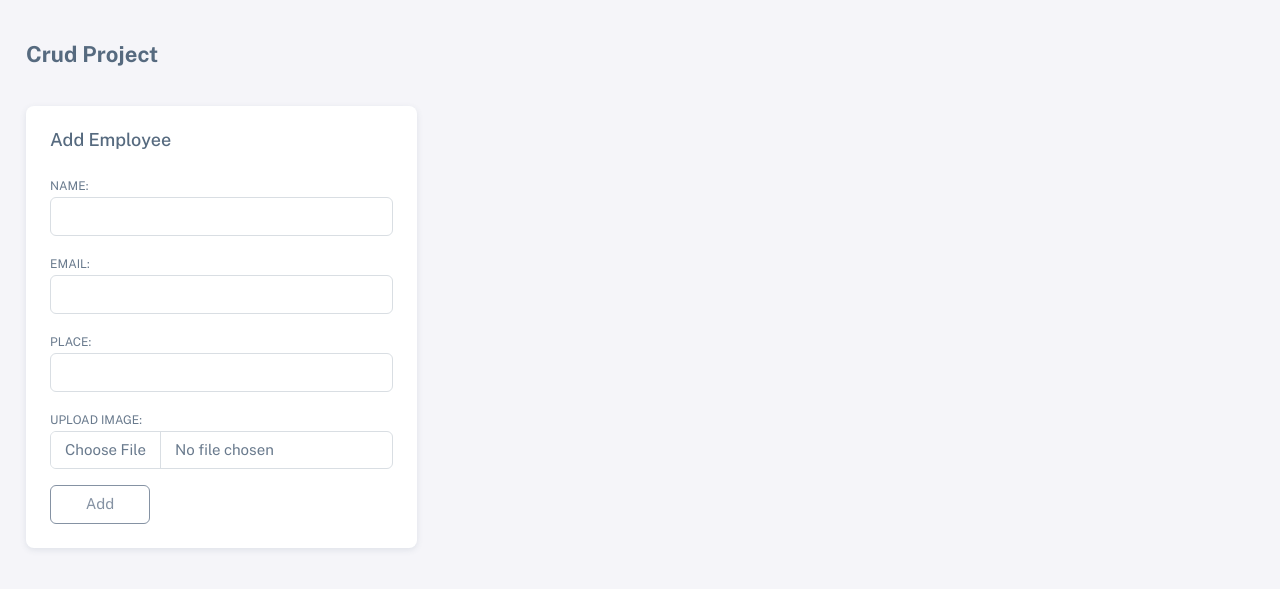
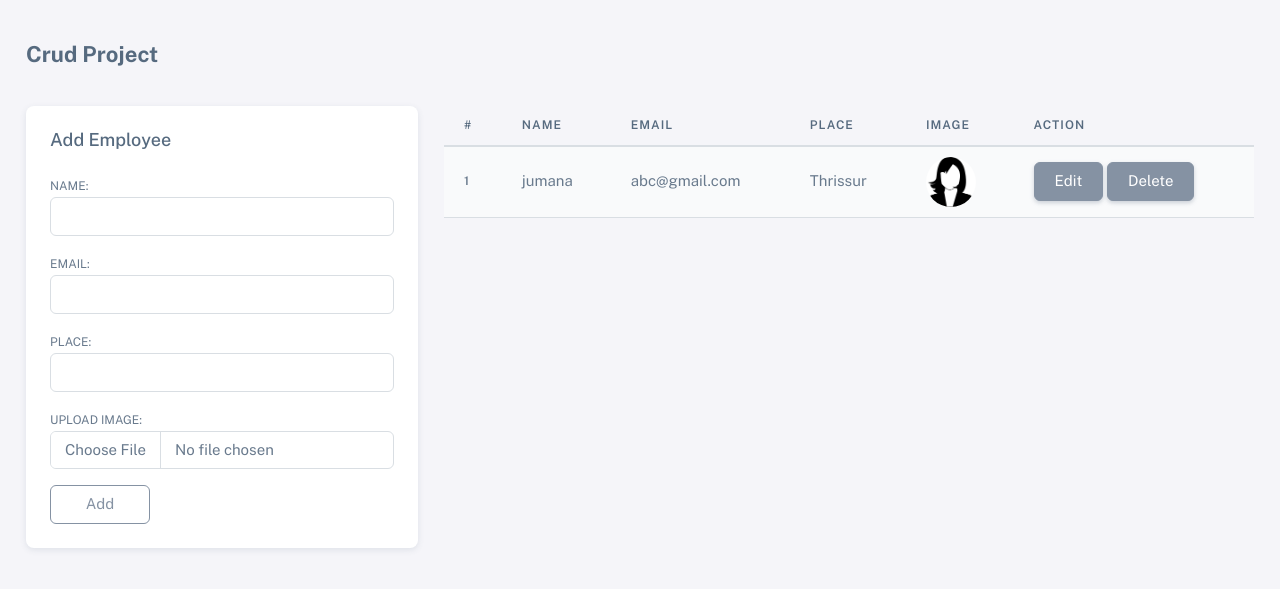
Before and after one commit to jumana2000/CRUD_PROJECT, a Django app: template CRUDAPP/templates/index.html in a window 1280 px wide. Shown: the top 589 px of the page. Run offline with Django 3.2, Linux system fonts and the light colour scheme; the template is opened without the code that fills it: values that come from a table or form of the project are taken from there, others are empty; data comes from the database, SQL or seed files in the repository; both versions use the stored data as it was after the commit; some libraries are stand-ins or nearby versions.

Commit message:
All data displayed from database in index.html

```diff
--- a/CRUDAPP/models.py
+++ b/CRUDAPP/models.py
@@ -6,4 +6,4 @@ class Employeedb(models.Model):
     name = models.CharField(max_length=100,blank=True)
     email = models.EmailField(blank=True)
     place = models.CharField(max_length=100,blank=True)
-    upload_image = models.ImageField(upload_to='emp_image',blank=True)
+    upload_image = models.FileField(upload_to='emp_image',blank=True)
--- a/CRUDAPP/templates/base.html
+++ b/CRUDAPP/templates/base.html
@@ -61,7 +61,7 @@
         <!-- / Menu -->
 
         <!-- Layout container -->
-        <div>
+
 
           <!-- Content wrapper -->
           <div class="content-wrapper">
@@ -81,7 +81,7 @@
             <div class="content-backdrop fade"></div>
           </div>
           <!-- Content wrapper -->
-        </div>
+
         <!-- / Layout page -->
       </div>
 
--- a/CRUDAPP/templates/index.html
+++ b/CRUDAPP/templates/index.html
@@ -1,26 +1,67 @@
 {% extends 'base.html' %}
 {% block content %}
+
 <div class="row">
 
-    <div class="col-md-12">
+    <div class="col-md-4">
       <!-- HTML5 Inputs -->
       <div class="card mb-4">
         <h5 class="card-header">Add Employee</h5>
         <div class="card-body">
-        <form method="post">
+        <form method="post" enctype="multipart/form-data">
             {% csrf_token %}
             {{ form.as_p }}
             <input type="submit" value="Add" class="btn btn-outline-secondary" style="width: 100px;">
         </form>
+        </div>
+      </div>
+
+    </div>
+
+
+    <div class="col-md-8">
+        <table class="table table-striped">
+            <thead>
+            <tr>
+                <th scope="col">#</th>
+                <th scope="col">Name</th>
+                <th scope="col">Email</th>
+                <th scope="col">Place</th>
+                <th scope="col">Image</th>
+                <th scope="col">Action</th>
+            </tr>
+            </thead>
+
+            <tbody>
+            {% for i in emp %}
+            <tr>
+                <th scope="row">{{forloop.counter}}</th>
+                <td>{{i.name}}</td>
+                <td>{{i.email}}</td>
+                <td>{{i.place}}</td>
+                <td><img src="{{i.upload_image.url}}"></td>
+                <td><button type="button" class="btn btn-secondary">Edit</button>
+                <button type="button" class="btn btn-secondary">Delete</button></td>
+            </tr>
+            {% endfor %}
+            </tbody>
+
+        </table>
+    </div>
+
 </div>
-</div>
-</div>
-</div>
+
 <style>
     label{
         font-size: 0.75rem;
-    text-transform: uppercase;
-    letter-spacing: inherit;
+        text-transform: uppercase;
+        letter-spacing: inherit;
+    }
+    img {
+        border-radius: 50%;
+        width: 50px;
+        height: 50px;
     }
 </style>
+
 {% endblock %}
--- a/CRUDAPP/urls.py
+++ b/CRUDAPP/urls.py
@@ -3,5 +3,4 @@ from . import views
 
 urlpatterns = [
     path('',views.index,name='index'),
-
 ]
```
Also changed, not shown: CRUDAPP/views.py (+4 -4 lines), CRUDAPP/migrations/0003_alter_employeedb_upload_image.py (added), db.sqlite3, media/emp_image/download.png (added), media/employee_image/about.png (deleted).
